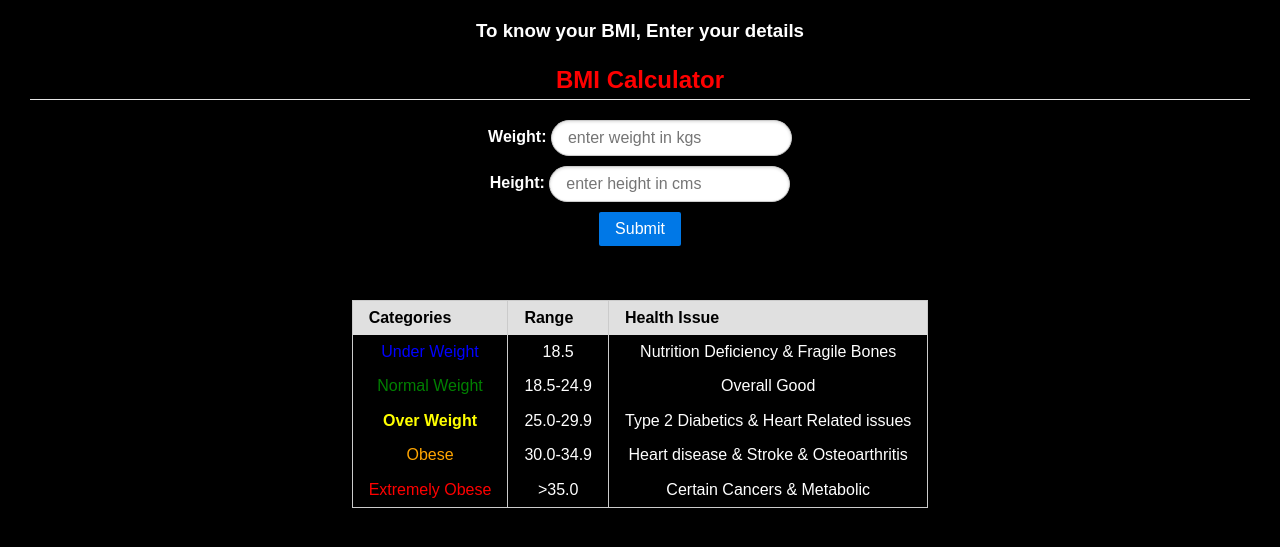
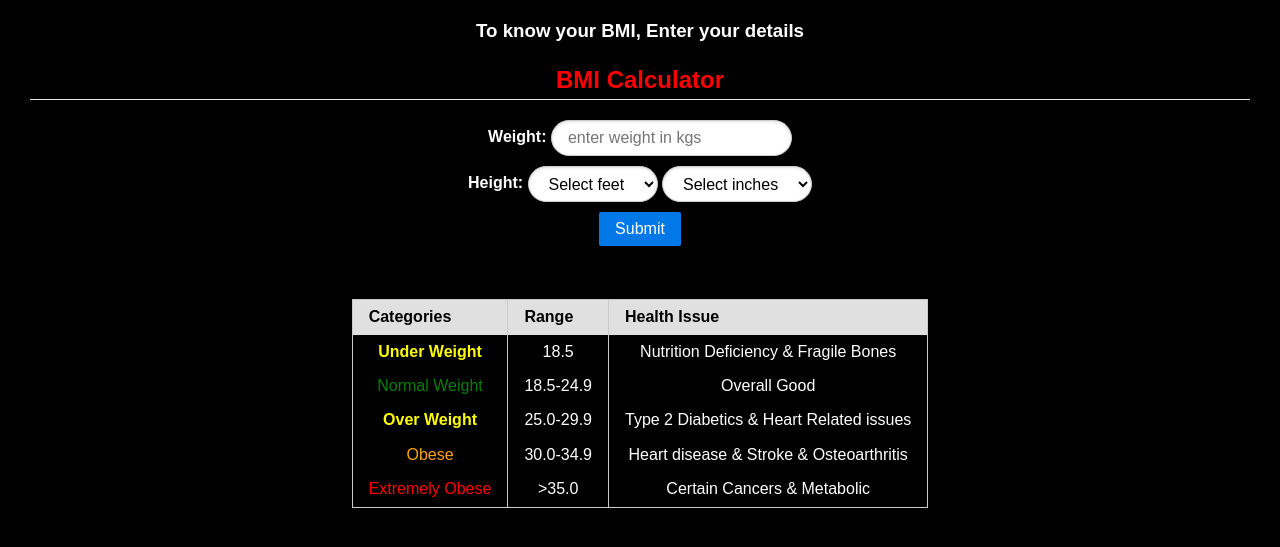
Before and after one commit to Aj-02-m/BMI_Calculator-Flask-, a Flask app: page / in a window 1280 px wide. Shown: the top 547 px of the page. Run offline with Flask 3, Linux system fonts and the light colour scheme; some libraries are stand-ins or nearby versions.

Commit message:
updated the code and ui

```diff
--- a/app.py
+++ b/app.py
@@ -29,15 +29,19 @@ def bmi_calculator():
 
     if request.method == 'POST':
         weight = request.form.get('weight','')
-        height = request.form.get('height','')
+        height_ft = request.form.get('height_ft','')
+        height_in = request.form.get('height_in','')
 
         session['weight'] = weight
-        session['height'] = height
+        session['height_ft'] = height_ft
+        session['height_in'] = height_in
         try:
             weight_val = float(weight)
-            height_val = float(height)
-            if 20 <= weight_val <= 300 and 50 <= height_val <= 250:
-                session['bmi'] = round(weight_val/((height_val /100)**2),2)
+            height_ft = int(height_ft) if height_ft else 0
+            height_in = int(height_in) if height_in else 0
+            height_val = ((height_ft * 12 + height_in)*2.54)/100
+            if 20 <= weight_val <= 300 and 0.5 <= height_val <= 2.5:
+                session['bmi'] = round(weight_val/((height_val)**2),2)
                 session['bmi_error'] = ''
             else:
                 session['bmi_error'] = "Error! Please enter realistic values for height and weight"
@@ -47,8 +51,9 @@ def bmi_calculator():
     bmi = session.pop('bmi','')
     bmi_error = session.pop('bmi_error','')
     weight = session.pop('weight','')
-    height = session.pop('height','')
-    return render_template('index.html',bmi=bmi,bmi_error=bmi_error,weight=weight,height=height)
+    height_ft = session.pop('height_ft','')
+    height_in = session.pop('height_in','')
+    return render_template('index.html',bmi=bmi,bmi_error=bmi_error,weight=weight,height_ft=height_ft,height_in=height_in)
 
 
 
--- a/static/css/style.css
+++ b/static/css/style.css
@@ -43,23 +43,24 @@ span{
 	font-weight:bolder
 }
 
-#UW{
-	color:blue
+.UW{
+	color:yellow;
+	font-weight:bolder
 }
 
-#NW{
+.NW{
 	color:green
 }
 
-#OW{
+.OW{
 	color:Yellow;
 	font-weight:bolder
 }
 
-#O{
+.O{
 	color:orange
 }
 
-#EO{
+.EO{
 	color:red;
 }
--- a/templates/index.html
+++ b/templates/index.html
@@ -17,23 +17,49 @@
 		    <legend><h2>BMI Calculator</h2></legend>
 			<div class='input'>
 			<label class ='calmn'>Weight: </label> <input type='number' class="pure-input-rounded calmn" placeholder='enter weight in kgs' name="weight" step='0.01' value={{weight}} required autocomplete="off" /><br>
-			<label class ='calmn'>Height: </label> <input type='number' class="pure-input-rounded calmn" placeholder='enter height in cms'name="height" step='0.01' value={{height}} required autocomplete="off" /><br>
-			<button type="submit" class="pure-button pure-button-primary calmn" value='submit'>Submit</button>
-			</div>
+        <label class='calmn'>Height: </label>
+
+		<select name="height_ft" class="pure-input-rounded calmn"  value={{height_ft}} required>
+		<option value="">Select feet</option>
+		<option value="4" {% if height_ft == "4" %}selected{% endif %}>4 ft</option>
+		<option value="5" {% if height_ft == "5" %}selected{% endif %}>5 ft</option>
+		<option value="6" {% if height_ft == "6" %}selected{% endif %}>6 ft</option>
+		<option value="7" {% if height_ft == "7" %}selected{% endif %}>7 ft</option>
+        </select>
+
+		<select name="height_in" class="pure-input-rounded calmn" value={{height_in}} required>
+  		<option value="">Select inches</option>
+  		<option value="0" {% if height_in == "0" %}selected{% endif %}>0 in</option>
+  		<option value="1" {% if height_in == "1" %}selected{% endif %}>1 in</option>
+  		<option value="2" {% if height_in == "2" %}selected{% endif %}>2 in</option>
+  		<option value="3" {% if height_in == "3" %}selected{% endif %}>3 in</option>
+  		<option value="4" {% if height_in == "4" %}selected{% endif %}>4 in</option>
+  		<option value="5" {% if height_in == "5" %}selected{% endif %}>5 in</option>
+  		<option value="6" {% if height_in == "6" %}selected{% endif %}>6 in</option>
+  		<option value="7" {% if height_in == "7" %}selected{% endif %}>7 in</option>
+  		<option value="8" {% if height_in == "8" %}selected{% endif %}>8 in</option>
+  		<option value="9" {% if height_in == "9" %}selected{% endif %}>9 in</option>
+  		<option value="10" {% if height_in == "10" %}selected{% endif %}>10 in</option>
+  		<option value="11" {% if height_in == "11" %}selected{% endif %}>11 in</option>
+		</select>
+		<br>
+
+		<button type="submit" class="pure-button pure-button-primary calmn" value='submit'>Submit</button>
+		</div>
 		</form>
 		{% if bmi_error %}
-			<p id='EO'>{{bmi_error}}</p>
+			<p class="EO">{{bmi_error}}</p>
 		{% elif bmi %}
 			{% if bmi | float <= 18.5 %}
-				<h4 id="UW">your Body mass Index: <span>{{bmi}}</span> & Let's mindfully nourish your body with wholesome foods to support healthy weight and vitality</h4>
+				<h4 class="UW">your Body mass Index: <span>{{bmi}}</span> & Let's mindfully nourish your body with wholesome foods to support healthy weight and vitality</h4>
 			{%elif bmi | float <= 24.9 %}
-				<h4 id="NW">your Body mass Index: <span>{{bmi}}</span> & Excellent work maintaining a balanced diet; continue prioritizing your well-being with these healthy choices</h4>
+				<h4 class="NW">your Body mass Index: <span>{{bmi}}</span> & Excellent work maintaining a balanced diet; continue prioritizing your well-being with these healthy choices</h4>
 			{%elif bmi | float <= 29.9 %}
-				<h4 id="OW">your Body mass Index: <span>{{bmi}}</span> & Let's focus on nurturing healthy habits that gently guide you towards a healthier weight</h4>
+				<h4 class="OW">your Body mass Index: <span>{{bmi}}</span> & Let's focus on nurturing healthy habits that gently guide you towards a healthier weight</h4>
 			{%elif bmi | float <= 34.9 %}
-				<h4 id="O">your Body mass Index: <span>{{bmi}}</span> & It's important to thoughtfully plan and commit to a balanced, healthy approach for achieving your weight loss goals</h4>
+				<h4 class="O">your Body mass Index: <span>{{bmi}}</span> & It's important to thoughtfully plan and commit to a balanced, healthy approach for achieving your weight loss goals</h4>
 			{%elif bmi | float >=35.0 %}
-				<h4 id="EO">your Body mass Index: <span>{{bmi}}</span> & Your health is paramount; let's give serious and caring attention to making positive changes for your well-being</h4>
+				<h4 class="EO">your Body mass Index: <span>{{bmi}}</span> & Your health is paramount; let's give serious and caring attention to making positive changes for your well-being</h4>
 			{% endif %}
 
 		{% endif %}
@@ -48,27 +74,27 @@
 			</thead>
 			<tbody>
 				<tr>
-					<td id="UW">Under Weight</td>
+					<td class="UW">Under Weight</td>
 					<td>18.5</td>
 					<td>Nutrition Deficiency & Fragile Bones</td>
 				</tr>
 				<tr>
-					<td id="NW">Normal Weight</td>
+					<td class="NW">Normal Weight</td>
 					<td>18.5-24.9</td>
 					<td>Overall Good</td>
 				</tr>
 				<tr>
-					<td id="OW">Over Weight</td>
+					<td class="OW">Over Weight</td>
 					<td>25.0-29.9</td>
 					<td>Type 2 Diabetics & Heart Related issues</td>
 				</tr>
 				<tr>
-					<td id="O">Obese</td>
+					<td class="O">Obese</td>
 					<td>30.0-34.9</td>
 					<td>Heart disease & Stroke & Osteoarthritis</td>
 				</tr>
 				<tr>
-					<td id="EO">Extremely Obese</td>
+					<td class="EO">Extremely Obese</td>
 					<td>>35.0</td>
 					<td>Certain Cancers & Metabolic</td>
 				</tr>
```
